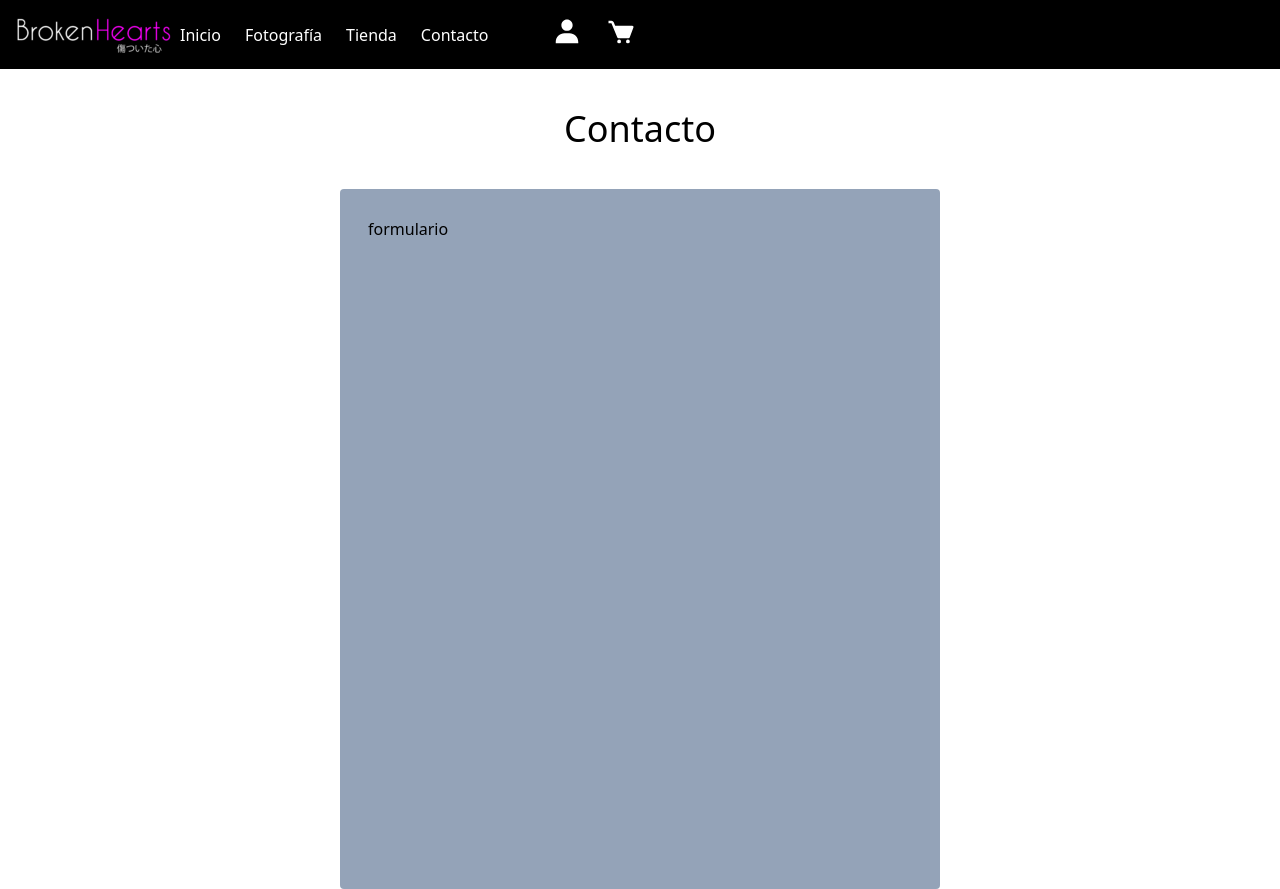
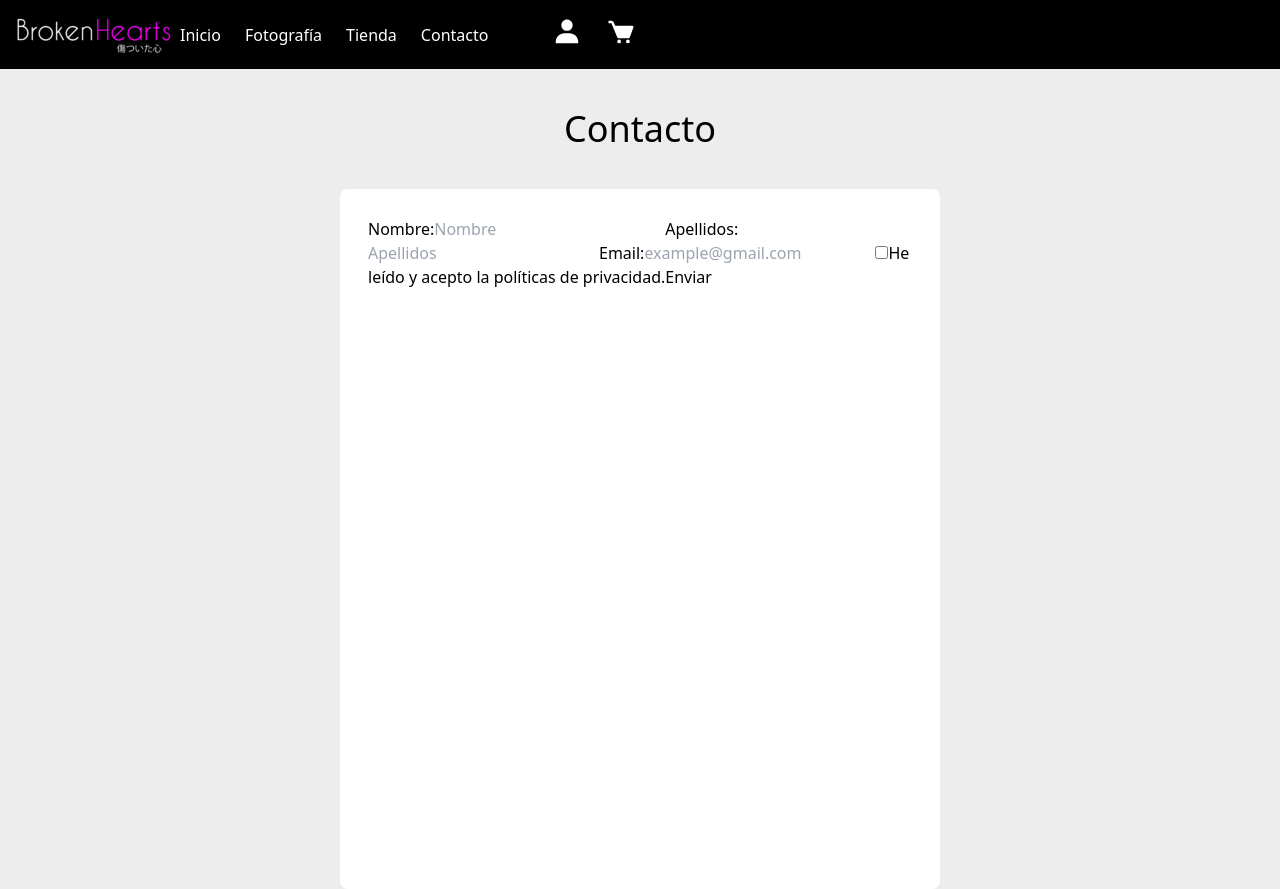
Before and after one commit to eudys1/brokenHeartsReactWeb, a Next.js app: page /Contact in a window 1280 px wide. Built offline with nearby package versions, Linux system fonts and the light colour scheme.

Commit message:
contact form started

```diff
--- /dev/null
+++ b/components/ImageComponent.tsx
@@ -0,0 +1,23 @@
+import Image from "next/image";
+
+interface ImageComponentProps {
+    src: string;
+    width: number;
+    height: number;
+    alt: string;
+    scale: boolean;
+    className?: string;
+}
+
+
+export default function ImageComponent({ src, width, height, alt, scale, className }: ImageComponentProps) {
+
+
+    return (
+        <>
+            <div className={`${scale ? 'transition duration-500 hover:scale-110': 'transition duration-500 hover:backdrop-grayscale '}  ${className} `}>
+                <Image src={src} width={width} height={height} alt={alt} />
+            </div>
+        </>
+    )
+}
--- a/components/SmallGalery.tsx
+++ b/components/SmallGalery.tsx
@@ -9,7 +9,7 @@ export default function SmallGalery() {
             <div className=' p-10'>
                 <div className="flex gap-10 mb-10 justify-center items-center flex-col lg:flex-row lg:items-start">
 
-                    <div className='transition duration-500 hover:scale-110'>
+                    <div className='transition duration-500 hover:backdrop-grayscale'>
                         <Image src="/marta.jpg" width={250} height={300} alt="marta" />
                     </div>
 
--- a/package.json
+++ b/package.json
@@ -9,9 +9,11 @@
     "lint": "next lint"
   },
   "dependencies": {
+    "formik": "^2.2.9",
     "next": "12.1.2",
     "react": "18.0.0",
-    "react-dom": "18.0.0"
+    "react-dom": "18.0.0",
+    "yup": "^0.32.11"
   },
   "devDependencies": {
     "@types/node": "17.0.23",
--- a/pages/Contact.tsx
+++ b/pages/Contact.tsx
@@ -1,5 +1,16 @@
 import Head from 'next/head'
 import Header from "../components/Header";
+import { Formik, Field, Form, FormikHelpers } from 'formik';
+import * as Yup from 'yup';
+
+const FormValidation = Yup.object().shape({
+    nombre: Yup.string().required("Introduce un nombre"),
+    apellidos: Yup.string(),
+    email: Yup.string().email("Introduce un email válido").required("Introduce un email"),
+    privacityPolicy: Yup.boolean().oneOf([true], 'Debes aceptar las políticas de privacidad').required(),
+
+});
+
 
 export default function Contact() {
 
@@ -12,10 +23,44 @@ export default function Contact() {
                 <link rel="icon" href="/favicon.ico" />
             </Head>
 
-            <Header className='bg-black'/>
+            <Header className='bg-black' />
+
             <h1 className="text-4xl text-center my-10">Contacto</h1>
-            <div className="w-[600px] h-[700px] m-auto bg-slate-400 rounded p-7">
-                formulario
+            <div className="w-[600px] h-[700px] m-auto bg-white rounded-lg p-7">
+                <Formik
+                    initialValues={{ nombre: "", apellidos: "", email: "", privacityPolicy: false, }}
+                    onSubmit={(e) => alert(JSON.stringify(e))}
+                    validationSchema={FormValidation}
+                >
+                    <Form>
+
+                        <label >
+                            Nombre:
+                            <Field name="nombre" type="text" placeholder="Nombre" />
+                        </label>
+
+                        <label >
+                            Apellidos:
+                            <Field name="apellidos" type="text" placeholder="Apellidos" />
+                        </label>
+
+                        <label >
+                            Email:
+                            <Field name="email" type="email" placeholder="example@gmail.com" />
+                        </label>
+
+                        <label >
+                            <Field name="privacityPolicy" type="checkbox" />
+                            He leído y acepto la políticas de privacidad.
+                        </label>
+
+                        <button type="submit">Enviar</button>
+                    </Form>
+
+
+                </Formik>
+
+
             </div>
         </>
     )
--- a/pages/index.tsx
+++ b/pages/index.tsx
@@ -6,6 +6,7 @@ import SmallGalery from '../components/SmallGalery';
 import Link from 'next/link';
 import Footer from '../components/Footer';
 
+// TODO: create image component
 
 export default function Home() {
 
--- a/styles/globals.css
+++ b/styles/globals.css
@@ -2,12 +2,13 @@
 @tailwind components;
 @tailwind utilities;
 
-/* html,
+html,
 body {
   padding: 0;
   margin: 0;
-  font-family: -apple-system, BlinkMacSystemFont, Segoe UI, Roboto, Oxygen,
-    Ubuntu, Cantarell, Fira Sans, Droid Sans, Helvetica Neue, sans-serif;
+  /* font-family: -apple-system, BlinkMacSystemFont, Segoe UI, Roboto, Oxygen,
+    Ubuntu, Cantarell, Fira Sans, Droid Sans, Helvetica Neue, sans-serif; */
+    background-color:#ededed;
 }
 
 a {
@@ -17,4 +18,4 @@ a {
 
 * {
   box-sizing: border-box;
-} */
+}
```
Also changed, not shown: 1 other file (tests, documents, lock files or other folders).
